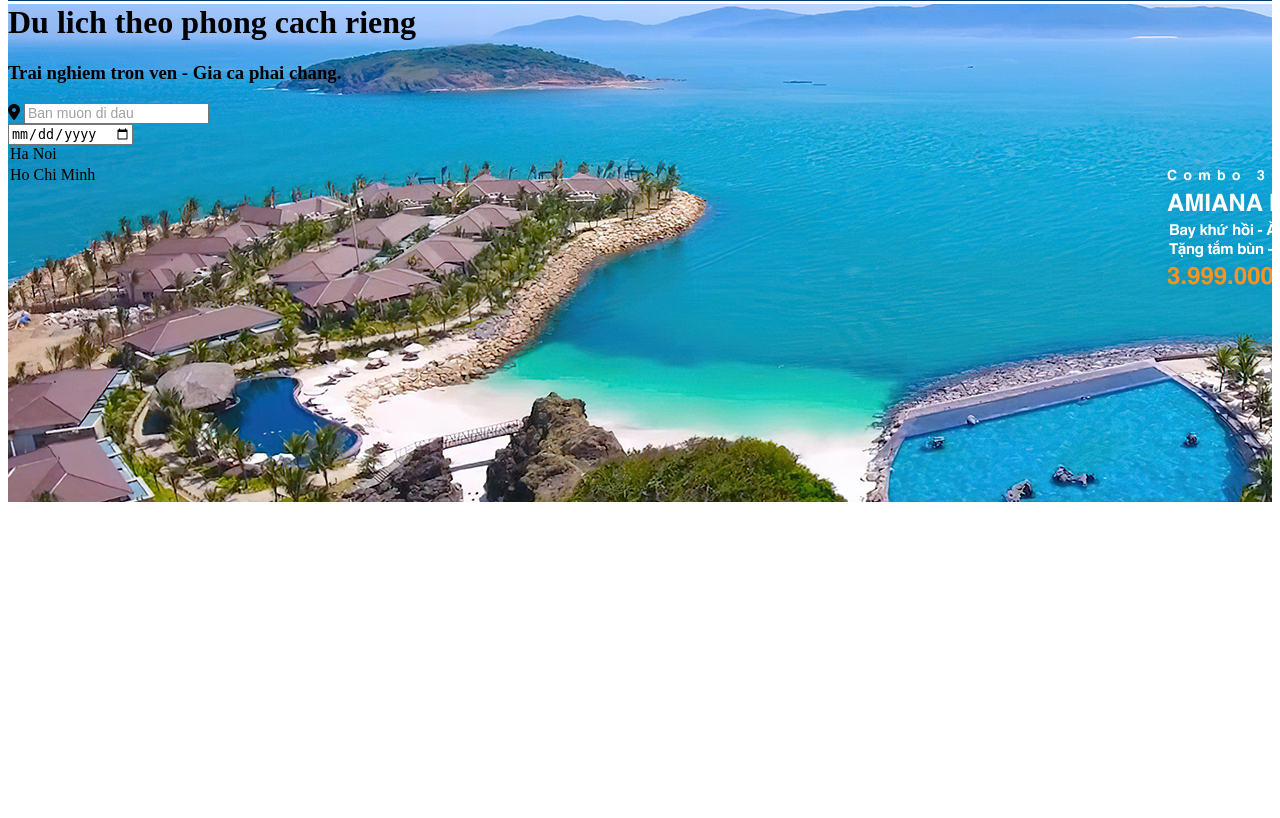
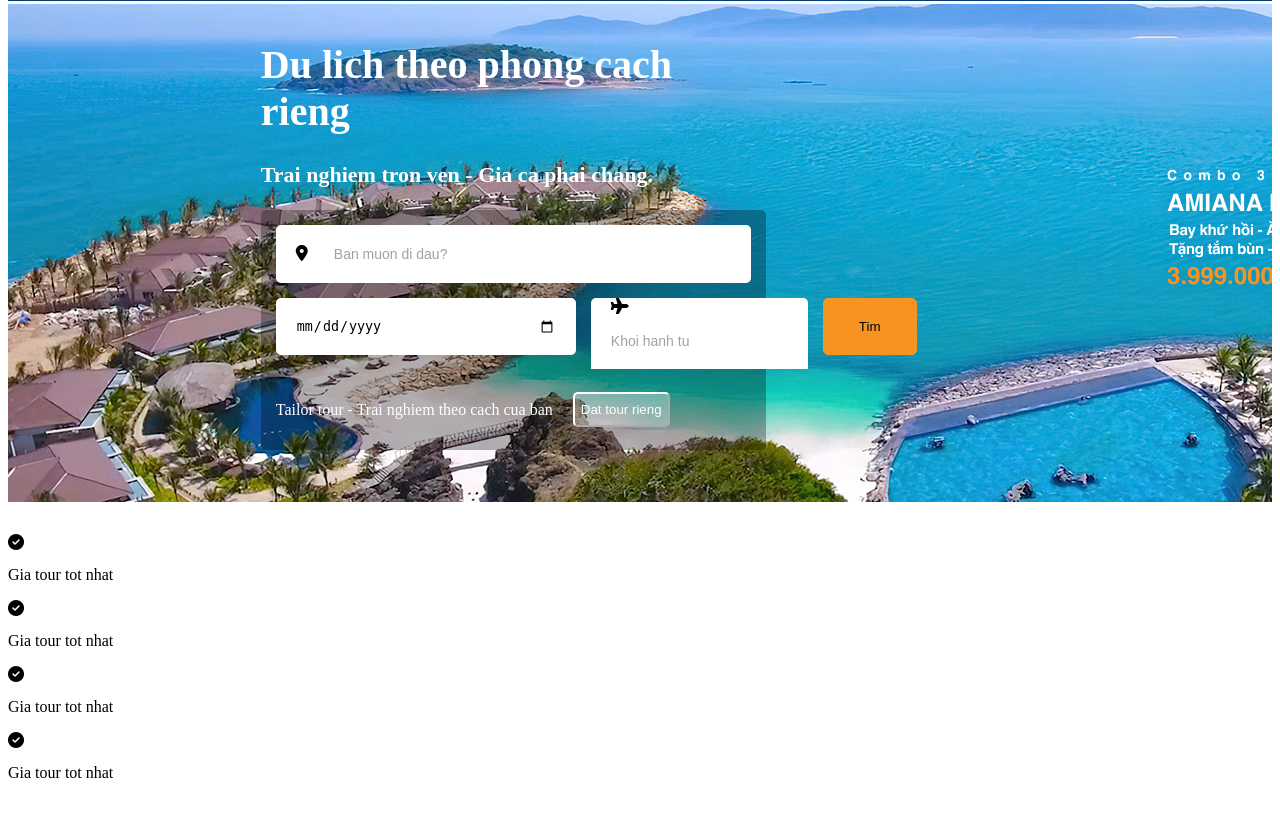
Before and after one commit to Chauptm/He-thong-thong-tin, a PHP site: page /tour/ in a window 1280 px wide. Shown: the part 333-1151 px from the top of the page. Before the commit the page ends 835 px from the top, so only its background shows below. Run offline with PHP 8.4, Linux system fonts and the light colour scheme; data that the repository does not hold is empty; some libraries are stand-ins or nearby versions.

Commit message:
design tour

```diff
--- a/app/views/index.php
+++ b/app/views/index.php
@@ -7,14 +7,16 @@
 <div id="index-container">
 
     <div class="index-image">
+        <div class="index-body">
             <div class="index-content">
                 <h1>Du lich theo phong cach rieng</h1>
                 <h3>Trai nghiem tron ven - Gia ca phai chang.</h3>
             </div>
+            <div class="index-form">
                 <form action="" method="get">
                     <div class="add-to">
                             <i class="fas fa-map-marker-alt"></i>
-                <input type="text" name="add_to" id="add_to" placeholder="Ban muon di dau">
+                            <input type="text" name="add_to" id="add_to" placeholder="Ban muon di dau?">
                     </div>
                     <div class="date-time">
                         <div class="time">
@@ -22,17 +24,38 @@
                             <input type="date" name="date" id="date">
                         </div>
                         <div class="add_from">
-                    <i class=""></i>
-                    <section id="add_from">
-                        <option value="1">Ha Noi</option>
-                        <option value="2">Ho Chi Minh</option>
-                        <option value="3"></option>
-                        <option value="4"></option>
-                        <option value="5"></option>
-                        <option value="6"></option>
-                    </section>
+                            <i class="fas fa-plane"></i>
+                            <input type="text" name="add_from" id="add_from" placeholder="Khoi hanh tu">
+                        </div>
+                        <div class="form-button">
+                            <input type="button" value="Tim">
                         </div>
                     </div>
                 </form>
+                <div class="content-form">
+                    <p>Tailor tour - Trai nghiem theo cach cua ban</p>
+                    <input type="button" value="Dat tour rieng">
                 </div>
             </div>
+        </div>
+    </div>
+    <div class="index-select">
+        <div class="select-item">
+            <i class="fa fa-check-circle"></i>
+            <p>Gia tour tot nhat</p>
+        </div>
+        <div class="select-item">
+            <i class="fa fa-check-circle"></i>
+            <p>Gia tour tot nhat</p>
+        </div>
+        <div class="select-item">
+            <i class="fa fa-check-circle"></i>
+            <p>Gia tour tot nhat</p>
+        </div>
+        <div class="select-item">
+            <i class="fa fa-check-circle"></i>
+            <p>Gia tour tot nhat</p>
+        </div>
+
+    </div>
+</div>
--- a/public/css/index.css
+++ b/public/css/index.css
@@ -1,11 +1,107 @@
 #index-container{
     width: 100%;
     position: relative;
-    height: 100%;
     top: -20px;
 }
 #index-container .index-image{
+    position: relative;
     background-image: url(../img/background.jpg);
-    height: 100%;
     background-repeat: no-repeat;
+    height: 530px;
 }
+
+.index-image .index-body{
+    position: absolute;
+    top: 10px;
+    width: 40%;
+    margin-left: 20%;
+}
+
+.index-body .index-content{
+    color: #ffffff;
+}
+.index-body .index-content h1{
+    font-size: 40;
+}
+
+.index-body .index-content h3{
+    font-size: 22;
+}
+
+.index-body .index-form{
+    background-color: rgba(0,0,0,0.3);
+    padding: 15px;
+    border-radius: 5px;
+}
+
+.index-form .add-to {
+    background-color: #ffffff;
+    padding: 20px 20px;
+    border-radius: 5px;
+}
+.index-form .add-to input{
+    border: #ffffff;
+    margin-left: 20px;
+}
+
+.index-form .date-time{
+    margin-top: 15px;
+    display: flex;
+    flex-direction: row;
+}
+.date-time .time input{
+    border-radius: 5px;
+    border: #ffffff;
+    padding: 20px ;
+    width: 300px;
+}
+.date-time .add_from {
+    margin-left: 15px;
+    background-color: #ffffff;
+    border-radius: 5px;
+    width: 300px;
+}
+*:focus{
+    outline: none;
+}
+
+.date-time .add_from i{
+    margin-left: 20px;
+}
+.date-time .add_from input{
+    padding: 20px;
+    border: #ffffff;
+}
+
+.date-time .form-button {
+    margin-left: 15px;
+}
+
+.date-time .form-button input{
+    padding: 20px 35px;
+    border-radius: 5px;
+    border: 1px solid #f79321;
+    background-color: #f79321;
+}
+
+.date-time .form-button input:hover{
+    background-color: #e98e07;
+    border: 1px solid #e98e07;
+}
+.index-form .content-form{
+    display: flex;
+    flex-direction: row;
+    align-items: center;
+}
+
+.content-form p{
+    color:  #ffffff;
+}
+.content-form input{
+    margin-left: 20px;
+    background-color: rgba(255,255,255,0.3);
+    border-color: #fff;
+    border-radius: 5px;
+    height: 35px;
+    color: #ffffff;
+}
```
Also changed, not shown: databases.db (added). Lines whose indentation alone changed are shown as unchanged.
